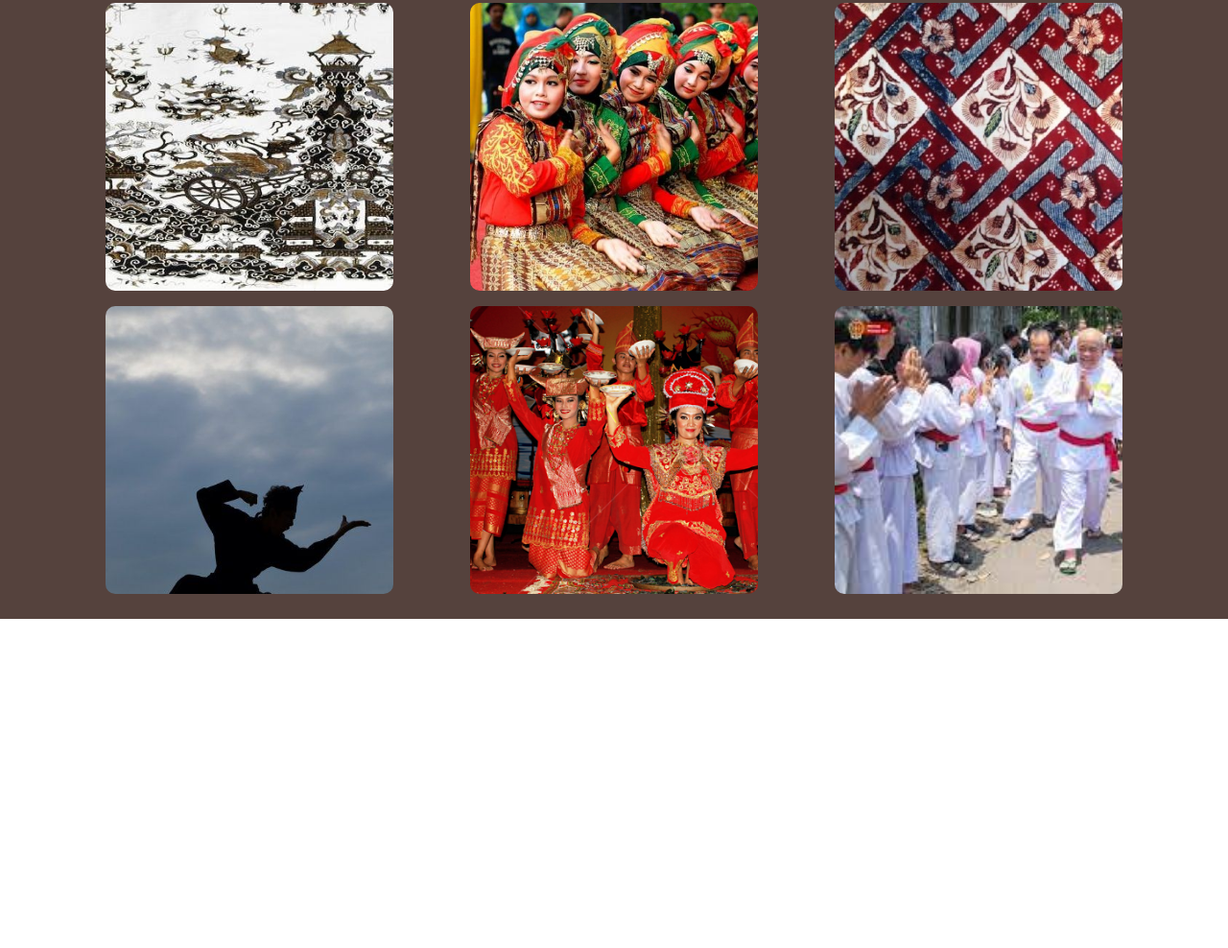
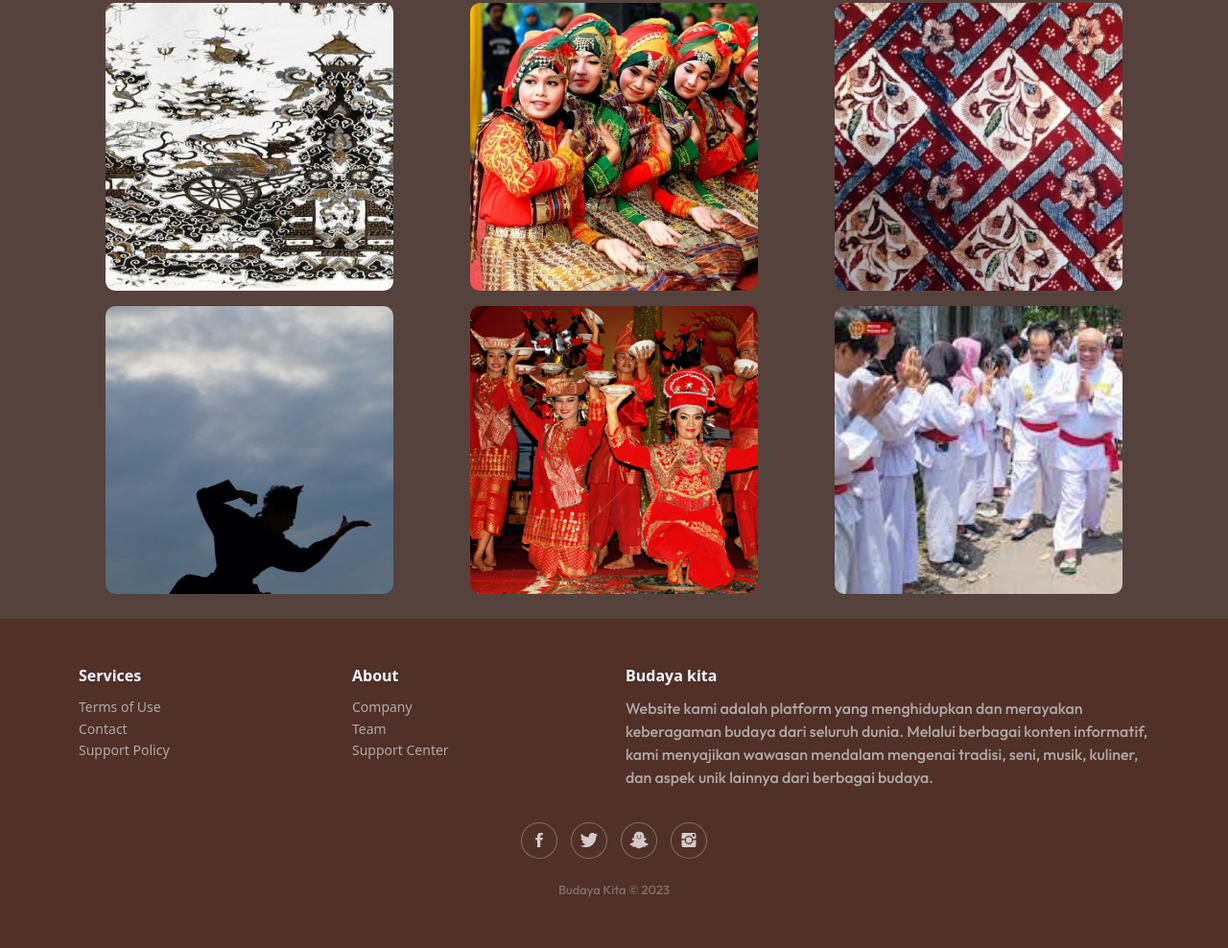
Before and after one commit to Ashtacon/BudayaKitaV2, a plain HTML site: page index.html in a window 1280 px wide. Shown: the part 2637-3625 px from the top of the page at 96% size. Before the commit the page ends 3282 px from the top, so only its background shows below. Drawn offline with nearby package versions, Linux system fonts and the light colour scheme.

Commit message:
menambahkan footer

```diff
--- a/index.html
+++ b/index.html
@@ -6,6 +6,7 @@
     <title>BudayaKita</title>
     <link rel="stylesheet" href="style.css">
     <link href="https://unpkg.com/aos@2.3.1/dist/aos.css" rel="stylesheet">
+    <link rel="stylesheet" href="https://cdnjs.cloudflare.com/ajax/libs/ionicons/2.0.1/css/ionicons.min.css">
     <link href="https://cdn.jsdelivr.net/npm/bootstrap@5.3.2/dist/css/bootstrap.min.css" rel="stylesheet" integrity="sha384-T3c6CoIi6uLrA9TneNEoa7RxnatzjcDSCmG1MXxSR1GAsXEV/Dwwykc2MPK8M2HN" crossorigin="anonymous">
   </head>
   <body>
@@ -102,10 +103,45 @@
                         </li>
                       </ul>
                 </div>
-                <div class="row justify-content-center" id="galleryContainer" data-aos="flip-up"></div>
+                <div class="row justify-content-center" id="galleryContainer" data-aos="flip-up">
+                  <div class="lightbox"></div>
+                </div>
             </div>
         </section>
         <!-- Akhir Galeri -->
+
+        <!-- Footer -->
+        <div class="footer-dark">
+          <footer>
+              <div class="container">
+                  <div class="row">
+                      <div class="col-sm-6 col-md-3 item">
+                          <h3>Services</h3>
+                          <ul>
+                              <li><a href="">Terms of Use</a></li>
+                              <li><a href="#">Contact</a></li>
+                              <li><a href="#">Support Policy</a></li>
+                          </ul>
+                      </div>
+                      <div class="col-sm-6 col-md-3 item">
+                          <h3>About</h3>
+                          <ul>
+                              <li><a href="#">Company</a></li>
+                              <li><a href="#">Team</a></li>
+                              <li><a href="#">Support Center</a></li>
+                          </ul>
+                      </div>
+                      <div class="col-md-6 item text">
+                          <h3>Budaya kita</h3>
+                          <p>Website kami adalah platform yang menghidupkan dan merayakan keberagaman budaya dari seluruh dunia. Melalui berbagai konten informatif, kami menyajikan wawasan mendalam mengenai tradisi, seni, musik, kuliner, dan aspek unik lainnya dari berbagai budaya.</p>
+                      </div>
+                      <div class="col item social"><a href="#"><i class="icon ion-social-facebook"></i></a><a href="#"><i class="icon ion-social-twitter"></i></a><a href="#"><i class="icon ion-social-snapchat"></i></a><a href="#"><i class="icon ion-social-instagram"></i></a></div>
+                  </div>
+                  <p class="copyright">Budaya Kita © 2023</p>
+              </div>
+          </footer>
+      </div>
+    <!--Akhir Footer-->
 
 
     </main>
--- a/style.css
+++ b/style.css
@@ -316,3 +316,101 @@ main{
     line-height: 1.333;
     transition: 0.4s ease-out;
 }
+
+/* Lightbox */
+
+
+
+
+/* Footer */
+
+/*footer*/
+.footer-dark {
+  padding:50px 0;
+  color:#f0f9ff;
+  background-color:#503027;
+}
+
+.footer-dark h3 {
+  margin-top:0;
+  margin-bottom:12px;
+  font-weight:bold;
+  font-size:16px;
+}
+
+.footer-dark ul {
+  padding:0;
+  list-style:none;
+  line-height:1.6;
+  font-size:14px;
+  margin-bottom:0;
+}
+
+.footer-dark ul a {
+  color:inherit;
+  text-decoration:none;
+  opacity:0.6;
+}
+
+.footer-dark ul a:hover {
+  opacity:0.8;
+}
+
+@media (max-width:767px) {
+  .footer-dark .item:not(.social) {
+    text-align:center;
+    padding-bottom:20px;
+  }
+}
+
+.footer-dark .item.text {
+  margin-bottom:36px;
+}
+
+@media (max-width:767px) {
+  .footer-dark .item.text {
+    margin-bottom:0;
+  }
+}
+
+.footer-dark .item.text p {
+  opacity:0.6;
+  margin-bottom:0;
+}
+
+.footer-dark .item.social {
+  text-align:center;
+}
+
+@media (max-width:991px) {
+  .footer-dark .item.social {
+    text-align:center;
+    margin-top:20px;
+  }
+}
+
+.footer-dark .item.social > a {
+  font-size:20px;
+  width:36px;
+  height:36px;
+  line-height:36px;
+  display:inline-block;
+  text-align:center;
+  border-radius:50%;
+  box-shadow:0 0 0 1px rgba(255,255,255,0.4);
+  margin:0 8px;
+  color:#fff;
+  opacity:0.75;
+}
+
+.footer-dark .item.social > a:hover {
+  opacity:0.9;
+}
+
+.footer-dark .copyright {
+  text-align:center;
+  padding-top:24px;
+  opacity:0.3;
+  font-size:13px;
+  margin-bottom:0;
+}
```
